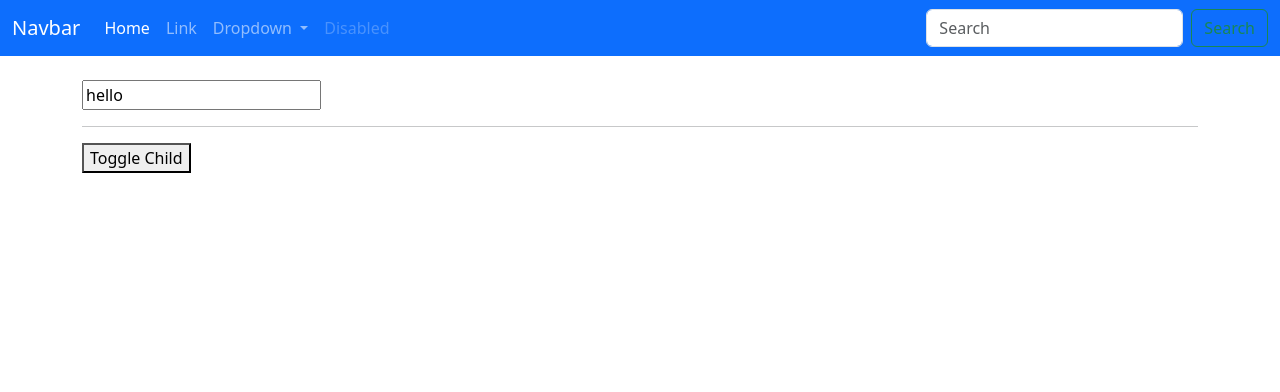
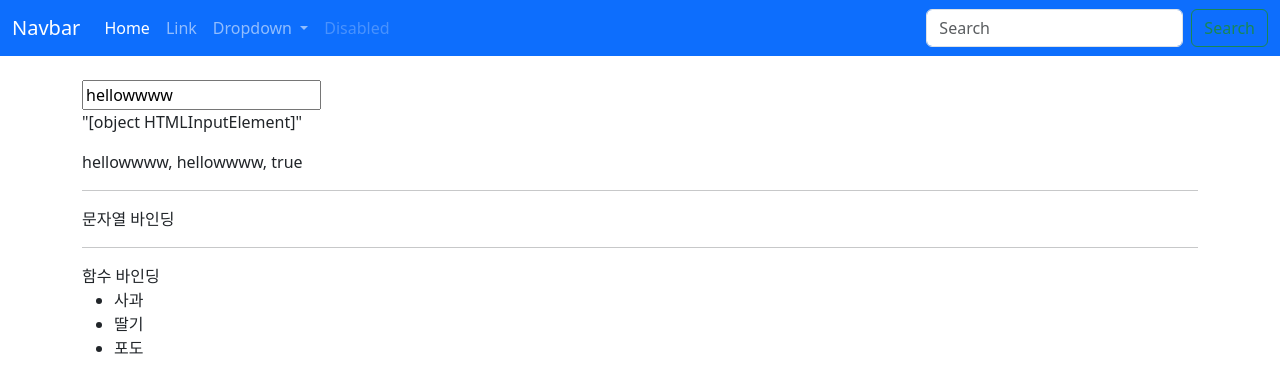
Before and after one commit to pearlag/Vue.js, a Vue app: page / in a window 1280 px wide. Shown: the top 392 px of the page. Built offline with nearby package versions, Linux system fonts and the light colour scheme.

Commit message:
study day13

```diff
--- /dev/null
+++ b/src/components/TemplateRefs.vue
@@ -0,0 +1,49 @@
+<template>
+	<div class="container py-4">
+		<input ref="input" type="text" />
+		<p>{{ input }}</p>
+		<p v-if="input">
+			{{ input.value }}, {{ $refs.input.value }}, {{ $refs.input === input }}
+		</p>
+		<hr />
+		문자열 바인딩
+		<!-- <ul>
+			<li v-for="fruit in fruits" :key="fruit" ref="itemRefs">{{ fruit }}</li>
+		</ul> -->
+		<hr />
+		함수 바인딩
+		<ul>
+			<li
+				v-for="fruit in fruits"
+				:key="fruit"
+				:ref="el => itemRefs.push(el.textContent)"
+			>
+				{{ fruit }}
+			</li>
+		</ul>
+	</div>
+</template>
+
+<script>
+import { ref, onMounted } from 'vue';
+export default {
+	setup() {
+		const input = ref(null); // 위에 선언한 ref 값과 동일한 함수명 선언
+		console.log('setup: ', input.value); // null
+
+		onMounted(() => {
+			input.value.value = 'hellowwww';
+			console.log('onMounted: ', input.value.value); // <input type="text">
+
+			// itemRefs.value.forEach(item => console.log('item:', item.textContent));
+			itemRefs.value.forEach(item => console.log('item:', item));
+		});
+
+		const fruits = ref(['사과', '딸기', '포도']);
+		const itemRefs = ref([]);
+		return { input, fruits, itemRefs };
+	},
+};
+</script>
+
+<style lang="scss" scoped></style>
--- a/src/components/TheView.vue
+++ b/src/components/TheView.vue
@@ -1,14 +1,14 @@
 <template>
 	<main>
-		<LifeCycleHooks></LifeCycleHooks>
+		<TemplateRefs></TemplateRefs>
 	</main>
 </template>
 
 <script>
-import LifeCycleHooks from './LifeCycleHooks.vue';
+import TemplateRefs from './TemplateRefs.vue';
 export default {
 	components: {
-		LifeCycleHooks,
+		TemplateRefs,
 	},
 	setup() {
 		return {};
```
